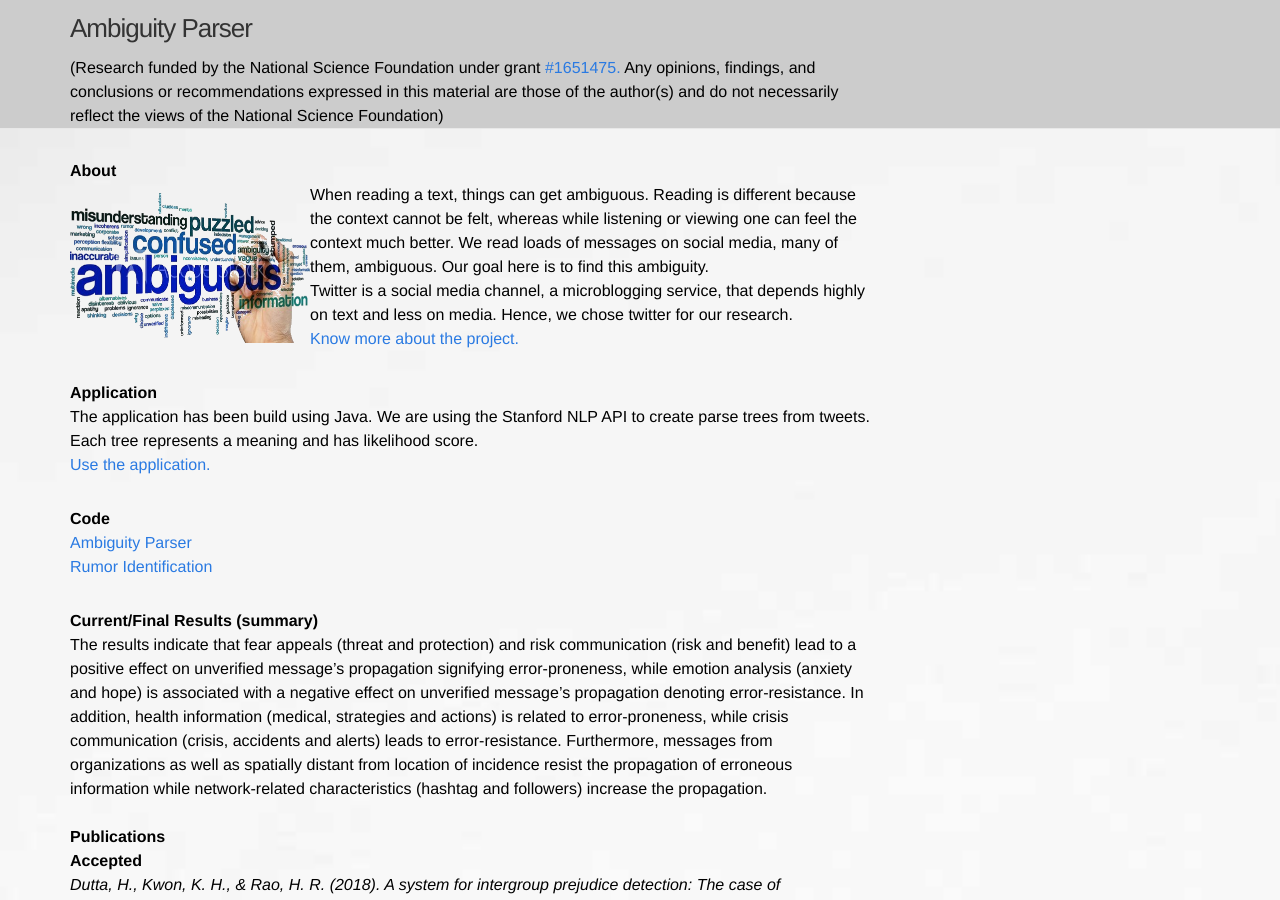
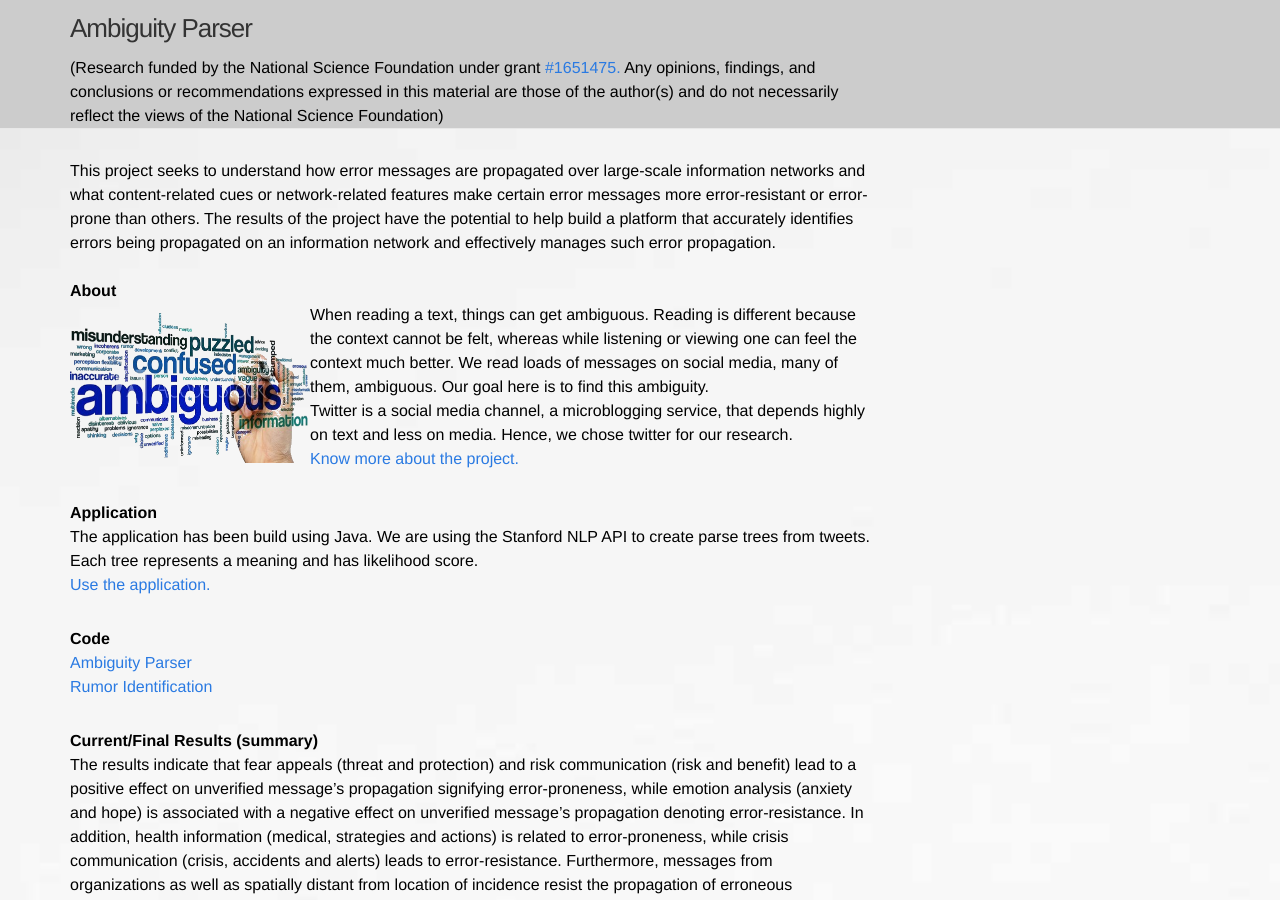
Before and after one commit to AmbiguityISMLab/AmbiguityISMLab.github.io, a Jekyll site: the page built from index.html, in a window 1280 px wide and 900 px high. Built offline with Jekyll 4.4.1, drawn with Linux system fonts in a browser that asks for light colours.

Commit message:
Update about.html

```diff
--- a/_includes/about.html
+++ b/_includes/about.html
@@ -1,3 +1,5 @@
+This project seeks to understand how error messages are propagated over large-scale information networks and what content-related cues or network-related features make certain error messages more error-resistant or error-prone than others. The results of the project have the potential to help build a platform that accurately identifies errors being propagated on an information network and effectively manages such error propagation.<br><br>
+
 <p><b>About</b></p>
 <p><img src="/img/about.png" height="160" width="240" align="left">
 	When reading a text, things can get ambiguous.
```
